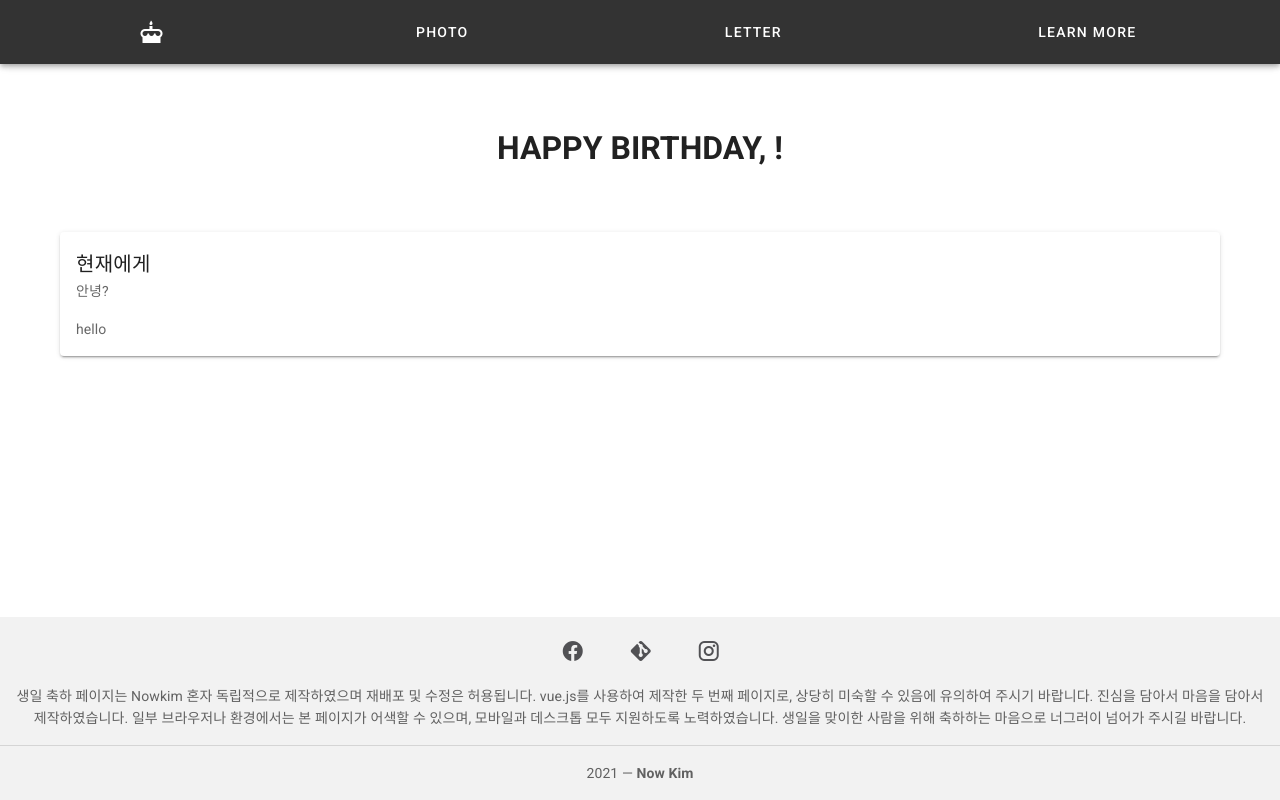
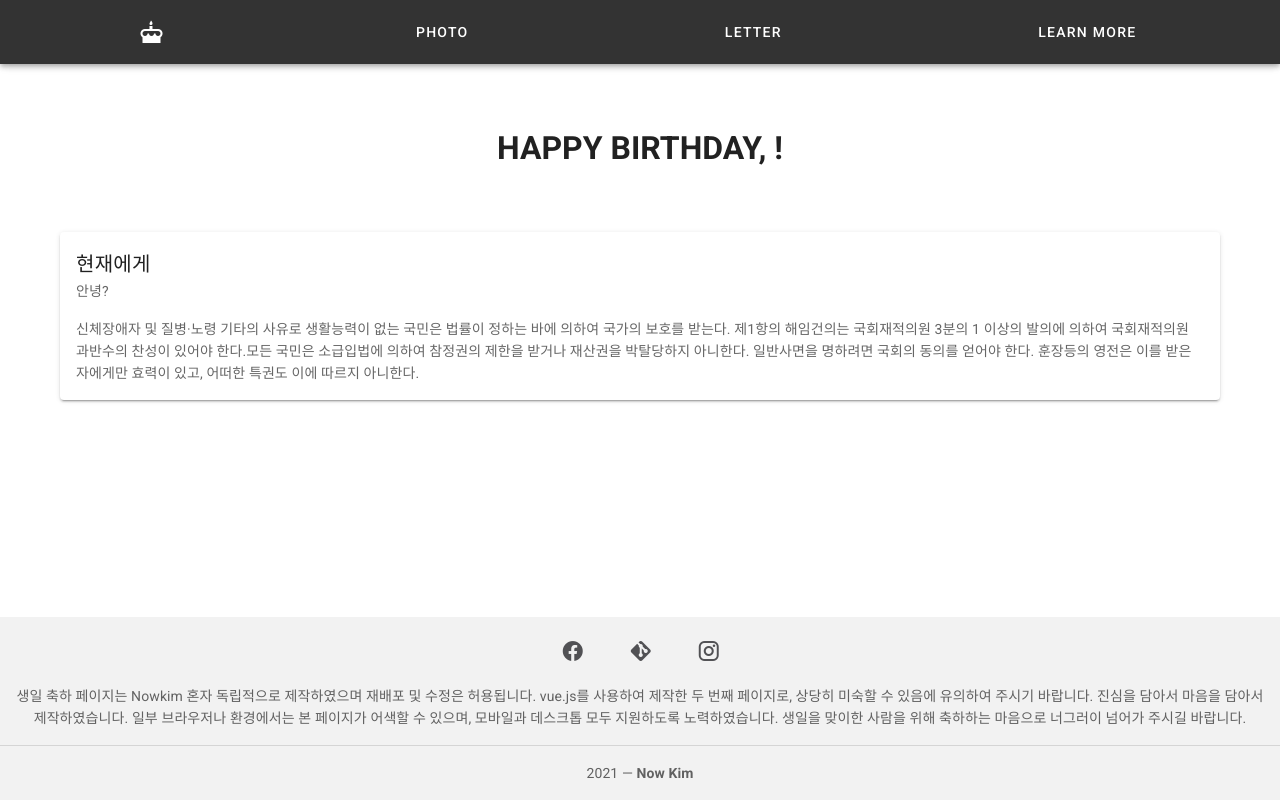
Before and after one commit to itsnowkim/HappyBirthday, a Vue app: page /letterview in a window 1280 px wide. Built offline with nearby package versions, Linux system fonts and the light colour scheme; no server answers; sample sign-in values are in the browser's storage.

Commit message:
add lorem ipsum

```diff
--- a/src/views/Letterview.vue
+++ b/src/views/Letterview.vue
@@ -19,7 +19,7 @@ export default {
   data () {
     return {
       name: '',
-      message: 'hello'
+      message: '신체장애자 및 질병·노령 기타의 사유로 생활능력이 없는 국민은 법률이 정하는 바에 의하여 국가의 보호를 받는다. 제1항의 해임건의는 국회재적의원 3분의 1 이상의 발의에 의하여 국회재적의원 과반수의 찬성이 있어야 한다.모든 국민은 소급입법에 의하여 참정권의 제한을 받거나 재산권을 박탈당하지 아니한다. 일반사면을 명하려면 국회의 동의를 얻어야 한다. 훈장등의 영전은 이를 받은 자에게만 효력이 있고, 어떠한 특권도 이에 따르지 아니한다.'
     }
   },
   created () {
```
